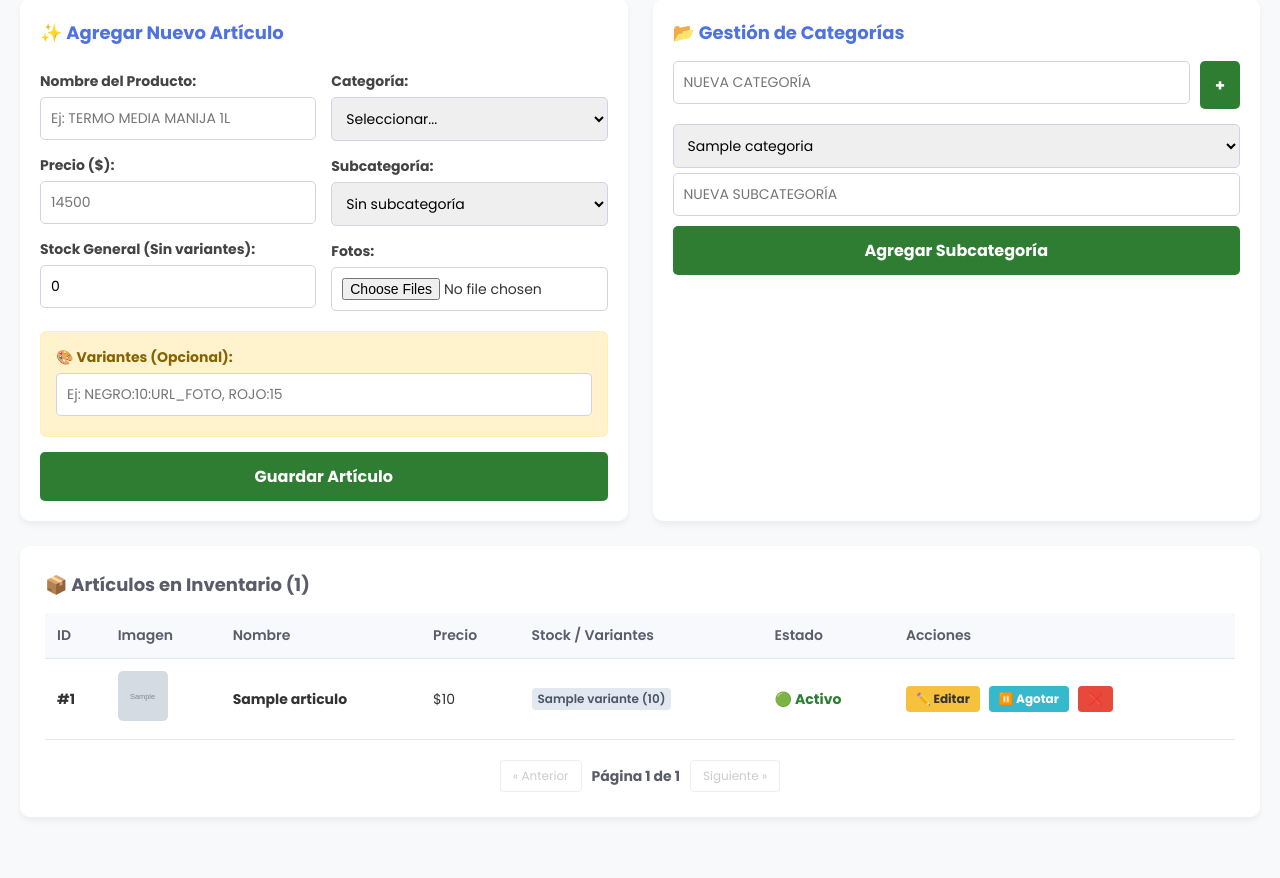
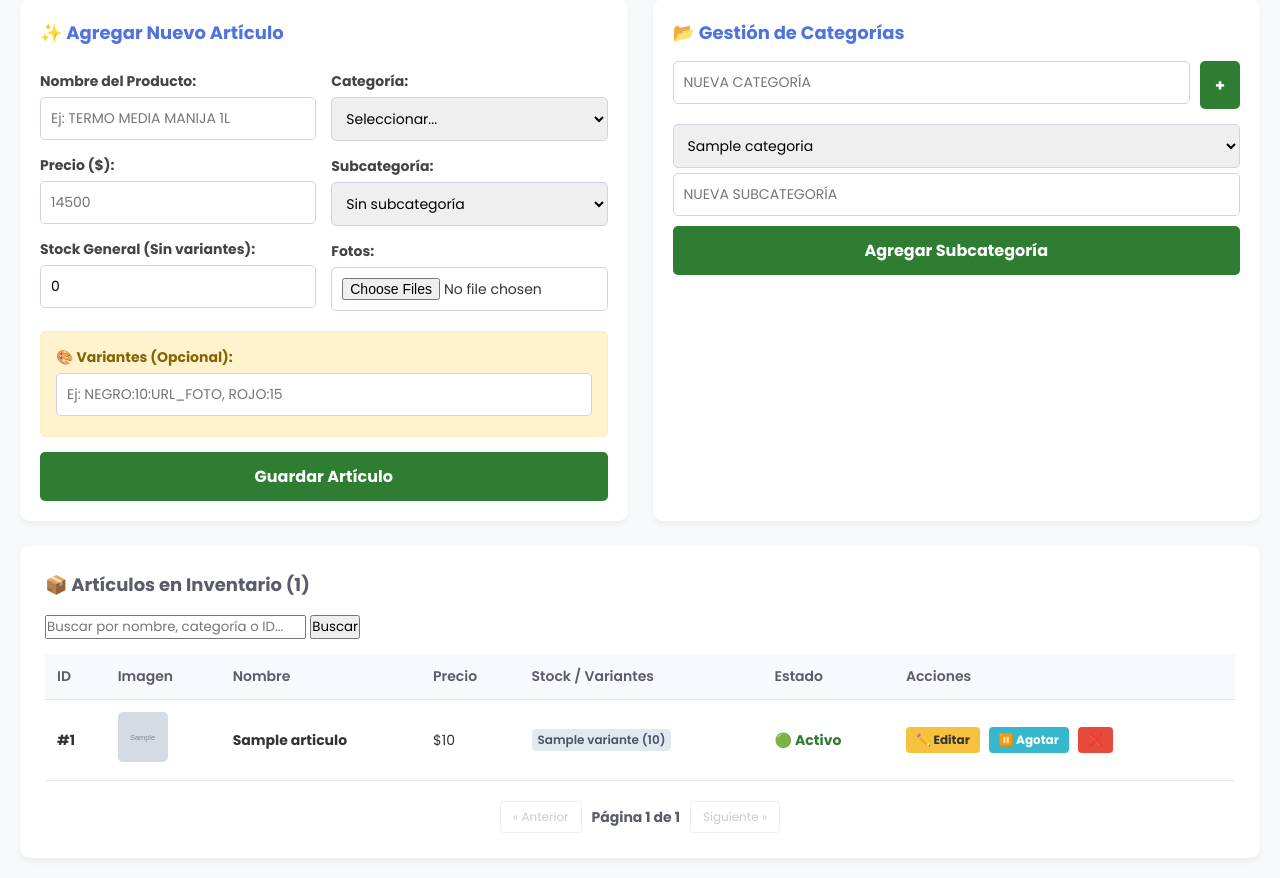
Before and after one commit to matiasari/nueva_tienda-, a Flask app: page /admin in a window 1280 px wide. Shown: the part 131-1009 px from the top of the page. Before the commit the page ends 916 px from the top, so only its background shows below. Run offline with Flask 3, Linux system fonts and the light colour scheme; the visitor is signed in with stand-in values (Sample User, id 1); tables that the repository leaves empty hold one stand-in row (values such as "Sample post"); grey boxes marked "Sample" are stand-in pictures.

Commit message:
Optimización del panel

```diff
--- a/templates/admin.html
+++ b/templates/admin.html
@@ -116,6 +116,11 @@
 
     <div class="productos-box">
         <h2>📦 Artículos en Inventario ({{ productos|length }})</h2>
+        <form method="GET" action="/admin" class="buscador-admin">
+    <input type="search" name="q" value="{{ request.args.get('q', '') }}" placeholder="Buscar por nombre, categoría o ID...">
+    <button type="submit" class="btn-buscar">Buscar</button>
+</form>
+
         <table class="tabla-productos">
             <thead>
                 <tr>
```
